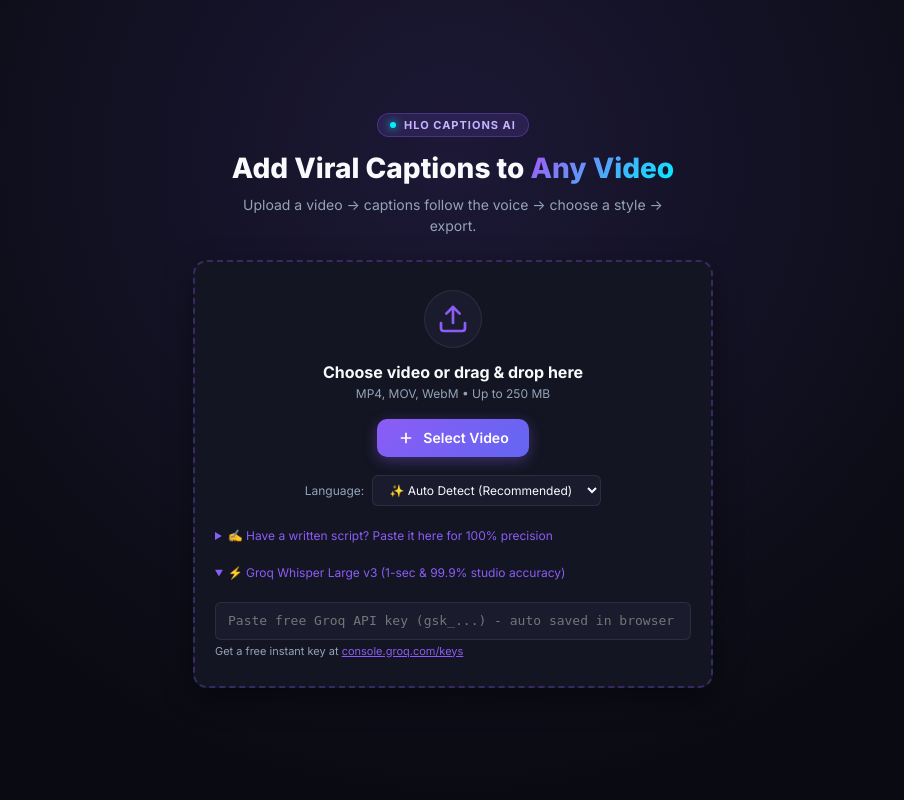
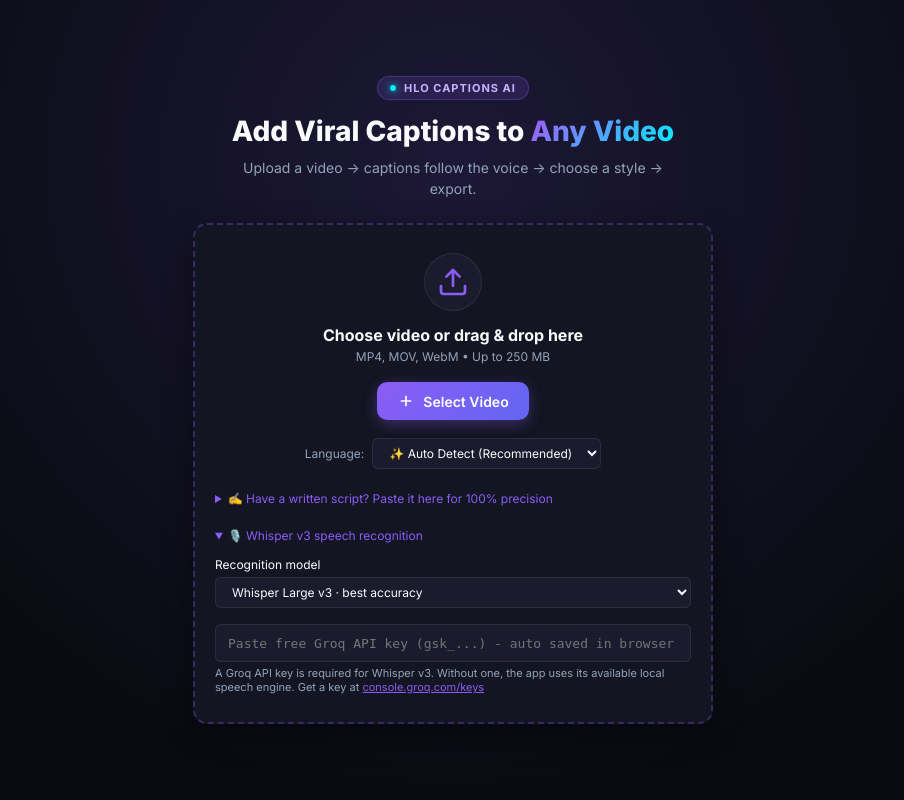
Before and after one commit to ramgaria604/HLO-CAPTIONS, a Flask app: page / in a window 1280 px wide, after a click on "🎙️ Whisper v3 speech recognition". Shown: the whole page, without its empty margins (187-1091 px from the left). Run offline with Flask 3, Linux system fonts and the light colour scheme.

Commit message:
Add selectable Whisper Large v3 transcription models

```diff
--- a/app.py
+++ b/app.py
@@ -937,8 +937,12 @@ def transcribe():
     detected_lang = target_label
     transcription_engine = None
 
-    # 0. High-Accuracy Whisper Large v3 via Groq (Fastest & Studio Accuracy)
+    # 0. Whisper Large v3 via Groq, with a user-selectable speed/accuracy option.
     groq_key = (d.get("groq_api_key") or os.environ.get("GROQ_API_KEY") or "").strip()
+    groq_model = d.get("groq_model")
+    if groq_model not in ("whisper-large-v3", "whisper-large-v3-turbo"):
+        groq_model = "whisper-large-v3"
+    groq_engine_name = "Groq Whisper Large v3 Turbo" if groq_model.endswith("-turbo") else "Groq Whisper Large v3"
     if groq_key:
         audio_for_groq = WORK / f"{name}_groq.mp3"
         try:
@@ -950,7 +954,7 @@ def transcribe():
             with open(audio_for_groq, "rb") as af:
                 files = {"file": (f"{name}.mp3", af, "audio/mpeg")}
                 post_data = {
-                    "model": "whisper-large-v3",
+                    "model": groq_model,
                     "response_format": "verbose_json",
                     "timestamp_granularities[]": "word"
                 }
@@ -983,10 +987,10 @@ def transcribe():
                             words.append((float(w.get("start", 0)), float(w.get("end", 0)), t))
 
                     if words:
-                        transcription_engine = "Groq Whisper Large v3"
+                        transcription_engine = groq_engine_name
                         detected_lang = res_json.get("language") or detected_lang
         except Exception as groq_err:
-            transcription_notes.append(f"Groq Whisper Large v3 note: {groq_err}")
+            transcription_notes.append(f"{groq_engine_name} note: {groq_err}")
         finally:
             if audio_for_groq.exists():
                 try:
--- a/static/app.js
+++ b/static/app.js
@@ -41,6 +41,7 @@
   const scriptInput = $('scriptInput');
 
   const groqApiKeyInput = $('groqApiKeyInput');
+  const groqModelSelect = $('groqModelSelect');
   const uploadProgressBox = $('uploadProgressBox');
   const uploadStatusText = $('uploadStatusText');
   const uploadPercent = $('uploadPercent');
@@ -1125,6 +1126,15 @@ function drawCanvasTypography(ctxFore, ctxBehind, cap, words, t, st, W, H, isBeh
         } catch (e) {}
       });
     }
+
+    if (groqModelSelect) {
+      try {
+        groqModelSelect.value = localStorage.getItem('groq_model') || 'whisper-large-v3';
+      } catch (e) {}
+      groqModelSelect.addEventListener('change', () => {
+        try { localStorage.setItem('groq_model', groqModelSelect.value); } catch (e) {}
+      });
+    }
   }
 
   async function handleFileSelected(file) {
@@ -1221,7 +1231,8 @@ function drawCanvasTypography(ctxFore, ctxBehind, cap, words, t, st, W, H, isBeh
         lang: lang,
         wordsPerCaption: 3,
         maxKeys: 1,
-        groq_api_key: groqKey
+        groq_api_key: groqKey,
+        groq_model: (groqModelSelect && groqModelSelect.value) || 'whisper-large-v3'
       };
 
       if (pastedScript.length > 0) {
--- a/templates/index.html
+++ b/templates/index.html
@@ -69,12 +69,17 @@
           <textarea id="scriptInput" class="script-textarea" placeholder="Paste your video's exact spoken words here..."></textarea>
         </details>
 
-        <!-- Groq Whisper Large v3 Key -->
+        <!-- Whisper v3 speech recognition -->
         <details class="script-details" style="margin-top: 10px;">
-          <summary>⚡ Groq Whisper Large v3 (1-sec & 99.9% studio accuracy)</summary>
+          <summary>🎙️ Whisper v3 speech recognition</summary>
           <div style="margin-top: 8px;">
+            <label for="groqModelSelect" style="display:block;font-size:12px;margin-bottom:5px;">Recognition model</label>
+            <select id="groqModelSelect" class="lang-select" style="width:100%;margin-bottom:8px;">
+              <option value="whisper-large-v3" selected>Whisper Large v3 · best accuracy</option>
+              <option value="whisper-large-v3-turbo">Whisper Large v3 Turbo · faster</option>
+            </select>
             <input type="password" id="groqApiKeyInput" class="script-textarea" style="height: 38px; min-height: 38px; padding: 8px 12px; font-family: monospace; font-size: 13px;" placeholder="Paste free Groq API key (gsk_...) - auto saved in browser" autocomplete="off">
-            <p style="font-size: 11px; color: var(--text-muted); margin-top: 4px;">Get a free instant key at <a href="https://console.groq.com/keys" target="_blank" style="color: var(--accent); text-decoration: underline;">console.groq.com/keys</a></p>
+            <p style="font-size: 11px; color: var(--text-muted); margin-top: 4px;">A Groq API key is required for Whisper v3. Without one, the app uses its available local speech engine. Get a key at <a href="https://console.groq.com/keys" target="_blank" rel="noopener noreferrer" style="color: var(--accent); text-decoration: underline;">console.groq.com/keys</a></p>
           </div>
         </details>
 
@@ -488,6 +493,6 @@
   <div id="toastNotification" class="toast-notification hidden"></div>
 
   <script src="/static/duo_presets/duo_presets_loader.js"></script>
-  <script src="/static/app.js?v=3.07"></script>
+  <script src="/static/app.js?v=3.08"></script>
 </body>
 </html>
```
